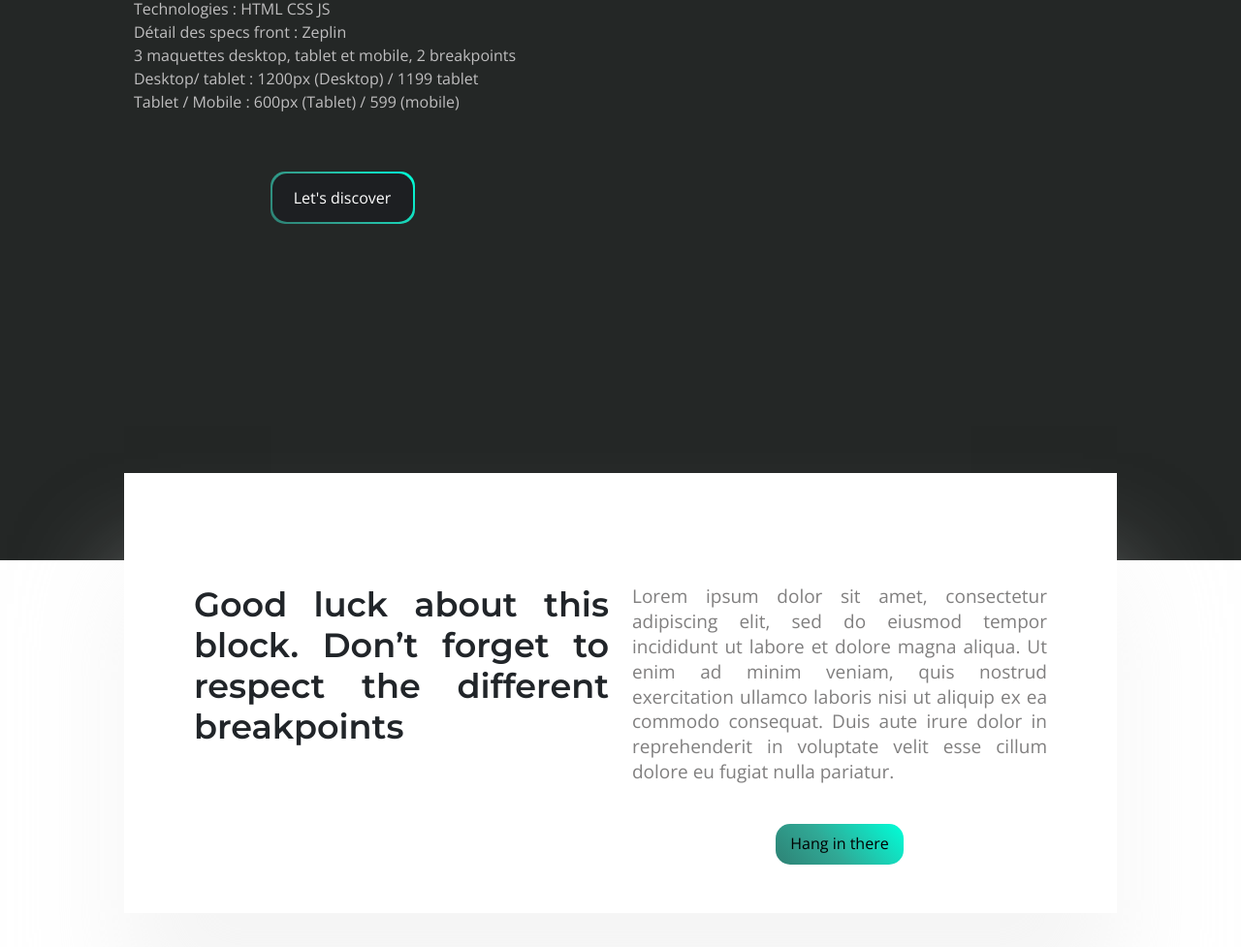
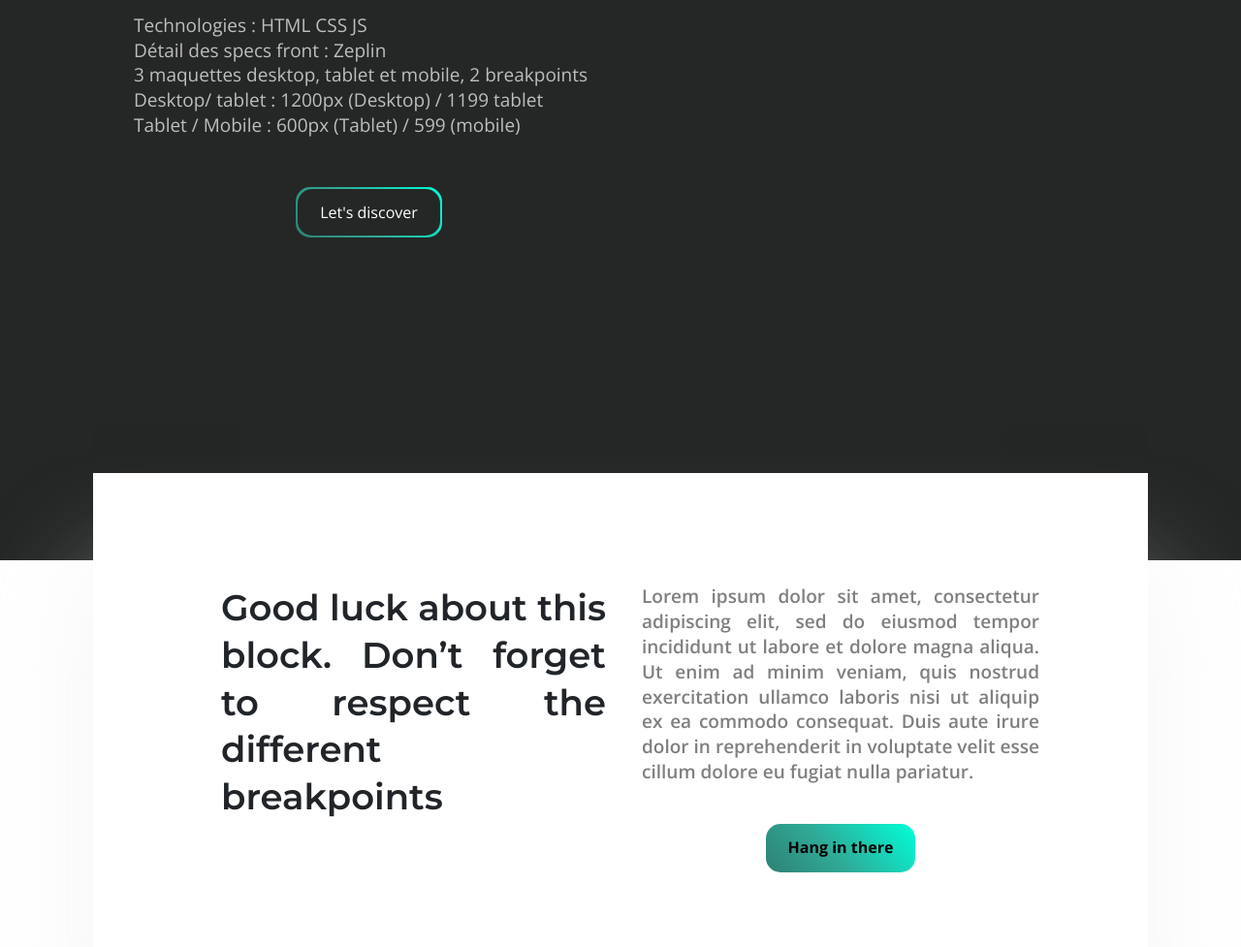
Before and after one commit to isfiaya/ALEIA, a plain HTML site: page index.html in a window 1280 px wide. Shown: the part 452-1429 px from the top of the page at 97% size. Drawn offline with nearby package versions, Linux system fonts and the light colour scheme.

Commit message:
fix: Responsive layout

```diff
--- a/index.html
+++ b/index.html
@@ -13,8 +13,8 @@
 
   <link href="https://fonts.googleapis.com/css2?family=Montserrat:wght@200;300;400;500;600;700&display=swap"
     rel="stylesheet">
-
   <link rel="stylesheet" href="./style/style.css">
+  <link rel="shortcut icon" href="./assets/logo.png" type="image/x-icon">
   <title>Aleia</title>
 </head>
 
--- a/style/_bloc.scss
+++ b/style/_bloc.scss
@@ -1,22 +1,20 @@
 .bloc {
-  padding: 50px;
-  padding-top: 115px;
-  padding-left: 60px;
-  padding-right: 60px;
+  padding: 115px 100px 80px 120px;
   box-shadow: 0 100px 100px 0 rgba(236, 236, 236, 0.5);
-  width: 80%;
+  width: 85%;
   margin: auto;
   margin-top: -90px;
   position: relative;
   z-index: 100;
   background-color: #ffffff;
   .bloc__left {
+    padding-right: 25px;
     h2 {
       font-family: Montserrat;
-      font-size: 35px;
-      line-height: 1.2;
       font-weight: 600;
       text-align: justify;
+      font-size: 37px;
+      line-height: 48.76px;
     }
   }
   .bloc__right {
@@ -25,6 +23,7 @@
     p {
       color: #807f7f;
       font-size: 19px;
+      font-weight: 600;
       line-height: 25.87px;
       text-align: justify;
       margin-bottom: 40px;
@@ -41,11 +40,10 @@
       font-size: 16px;
       line-height: 21.79px;
       text-align: justify;
-      padding: 10px;
-      padding-right: 15px;
-      padding-left: 15px;
       margin: auto;
       text-decoration: none;
+      font-weight: 700;
+      padding: 14px 23px;
     }
   }
 }
--- a/style/_footer.scss
+++ b/style/_footer.scss
@@ -44,7 +44,7 @@ footer {
     padding-right: 2px;
     border-radius: 15px;
     input {
-      padding: 10px;
+      padding: 14px;
 
       width: 280px;
       border-top-left-radius: 15px;
@@ -63,10 +63,7 @@ footer {
   .xoxo {
     color: #d8d8d8;
     font-size: 19px;
-    padding: 10px;
-    padding-top: 9px;
-    padding-left: 30px;
-    padding-right: 20px;
+    padding: 12px 23px 14px 25px;
     margin-left: -5px;
     background-color: #242726;
     border-top-right-radius: 15px;
--- a/style/_main.scss
+++ b/style/_main.scss
@@ -10,7 +10,7 @@
   top: 0;
 }
 .main__information {
-  width: 450px;
+  width: 505px;
   padding: 10px;
   margin-left: 10%;
   margin-top: 12%;
@@ -18,21 +18,22 @@
   flex-direction: column;
   h1 {
     color: #fff;
-    line-height: 1.3;
     font-family: "Montserrat", sans-serif;
     font-weight: 600;
     margin-bottom: 20px;
-    font-size: 50px;
+    font-size: 58px;
+    line-height: 70.7px;
   }
   p {
     color: #bfbebf;
-    font-size: 16px;
     margin-bottom: 0;
-    // line-height: 1.4;
+    font-size: 19px;
+    text-align: justify;
+    line-height: 25.87px;
   }
 }
 .main__information__tech {
-  margin-bottom: 60px;
+  margin-bottom: 50px;
 }
 .wrapper__btn {
   background-image: linear-gradient(
@@ -45,14 +46,13 @@
   padding: 2px;
   margin: auto;
   button {
-    height: 50px;
+    padding: 12px 23px;
     border: none;
     outline: none;
     border-radius: 15px;
     text-decoration: none;
     color: #fff;
-    width: 145px;
-    background-color: #1d1f22;
+    background-color: #242726;
   }
 }
 @media only screen and (max-width: 1199px) {
--- a/style/_services.scss
+++ b/style/_services.scss
@@ -37,7 +37,7 @@
       #00ffd9 100%
     );
     border-radius: 15px;
-    padding: 15px;
+    padding: 16px 24px;
     color: black;
     margin: auto;
     margin-top: 50px;
@@ -74,7 +74,7 @@
       color: #807f7f;
       font-size: 19px;
       line-height: 25.87px;
-      width: 70%;
+      width: 80%;
       text-align: justify;
       font-weight: 600;
     }
@@ -164,3 +164,9 @@
     }
   }
 }
+@media only screen and (min-width: 1200px) {
+  .bloc__services {
+    width: 90%;
+    align-self: center;
+  }
+}
```
Also changed, not shown: style/style.css, 1 other file.
